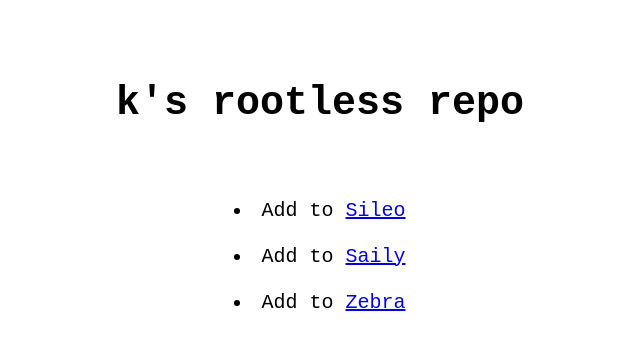
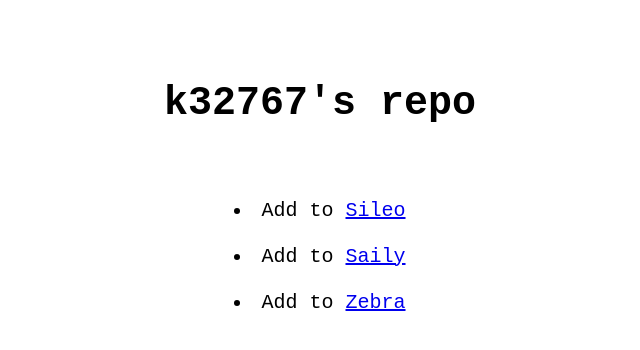
Before and after one commit to k32767/repo, a plain HTML site: page index.html in a window 1280 px wide. Shown: the whole page, without its empty margins (320-960 px from the left). Drawn offline with Linux system fonts and the light colour scheme.

```diff
--- a/index.html
+++ b/index.html
@@ -1,6 +1,6 @@
 <pre><center>
-<title>k's rootless repo</title> <!-- Change this to your alias or repo name! -->
-<h1>k's rootless repo</h1> <!-- Change this to your alias or repo name! -->
+<title>k32767's repo</title> <!-- Change this to your alias or repo name! -->
+<h1>k32767's repo</h1> <!-- Change this to your alias or repo name! -->
 <style>
     body{
         font-size:20px;
```
Also changed, not shown: 9 other files.
